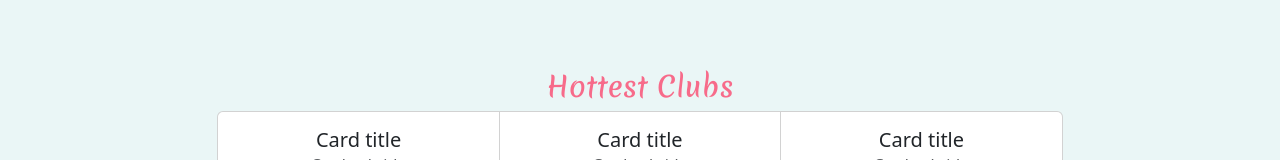
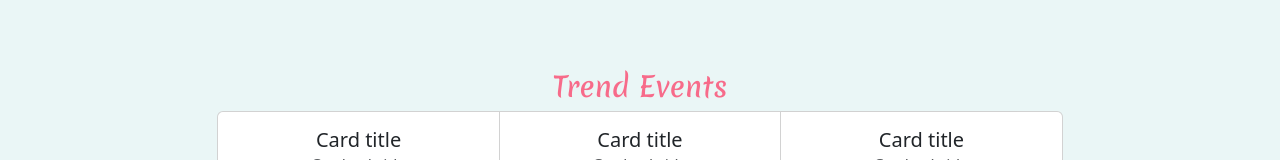
Before and after one commit to kinmer/SeeYouSunday_frontend, a React (Vite) app: page / in a window 1280 px wide. Shown: the part 480-640 px from the top of the page. Built offline with nearby package versions, Linux system fonts and the light colour scheme; no server answers; a web font is replaced by a local one.

Commit message:
change trend events

```diff
--- a/src/pages/Home.jsx
+++ b/src/pages/Home.jsx
@@ -35,7 +35,7 @@ const Home = () => {
                 </Col>
             </Row>
             <Row className="center-topics text-center">
-                <h3 style={{ color: '#f76b8a' }}>Hottest Clubs</h3>
+                <h3 style={{ color: '#f76b8a' }}>Trend Events</h3>
                 <Col md="8">
                     <Topics />
                 </Col>
```
